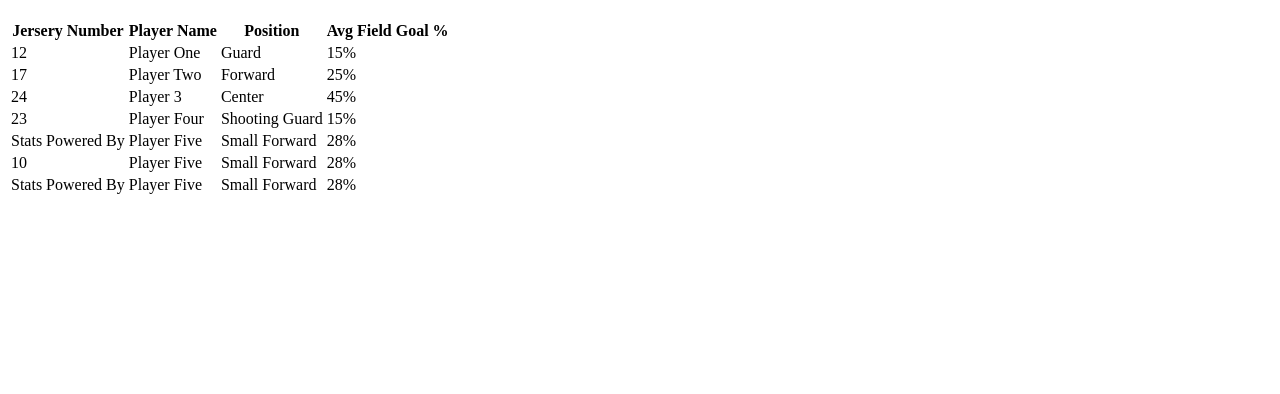
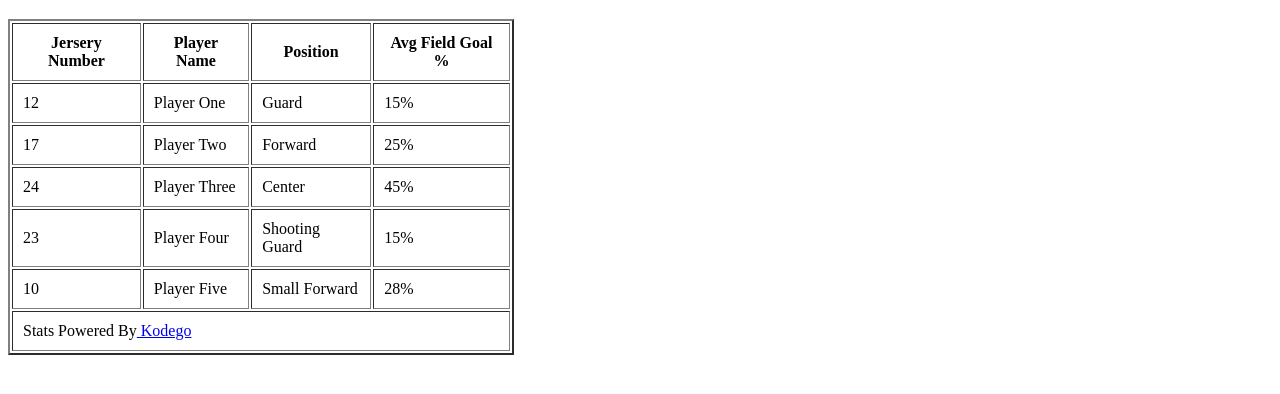
Before and after one commit to PUNZ829/Demo, a plain HTML site: page exercise7.html in a window 1280 px wide. Shown: the part 108-502 px from the top of the page. Drawn offline with Linux system fonts and the light colour scheme.

Commit message:
added data on exercise7 page

```diff
--- a/exercise7.html
+++ b/exercise7.html
@@ -5,7 +5,15 @@
     <meta http-equiv="X-UA-Compatible" content="IE=edge">
     <meta name="viewport" content="width=device-width, initial-scale=1.0">
     <title>HTML Tables</title>
+
+    <style>
+        td.Center {
+            text-align;center
+        }
+    </style>
 </head>
+
+
 <body>
     <main>
         <hr>
@@ -14,7 +22,7 @@
             Players
         </h1>
 
-    <table>
+        <table border="2" cellspacing="2" cellpadding="10" width="40%">
             <thead>
                 <tr>
                     <th>Jersery Number</th>
@@ -26,53 +34,41 @@
             <tbody>
                 <tr>
                     <td>12</td>
-                <td>Player One</td>
+                    <td class="Center">Player One</td>
                     <td>Guard</td>
-                <td>15%</td>
+                    <td class="Center">15%</td>
                 </tr>
                 <tr>
                     <td>17</td>
-                <td>Player Two</td>
+                    <td class="Center">Player Two</td>
                     <td>Forward</td>
-                <td>25%</td>
+                    <td class="Center">25%</td>
                 </tr>
                 <tr>
                     <td>24</td>
-                <td>Player 3</td>
+                    <td class="Center">Player Three</td>
                     <td>Center</td>
-                <td>45%</td>
+                    <td class="Center">45%</td>
                 </tr>
                 <tr>
                     <td>23</td>
-                <td>Player Four</td>
+                    <td class="Center">Player Four</td>
                     <td>Shooting Guard</td>
-                <td>15%</td>
-            </tr>
-            <tr>
-                <td>Stats Powered By</td>
-                <td>Player Five</td>
-                <td>Small Forward</td>
-                <td>28%</td>
+                    <td class="Center">15%</td>
                 </tr>
                 <tr>
                     <td>10</td>
-                <td>Player Five</td>
+                    <td class="Center">Player Five</td>
                     <td>Small Forward</td>
-                <td>28%</td>
-            </tr>
-            <tr>
-                <td>Stats Powered By</td>
-                <td>Player Five</td>
-                <td>Small Forward</td>
-                <td>28%</td>
+                    <td class="Center">28%</td>
                 </tr>
             </tbody>
-
+            <tfoot>
+                <tr>
+                    <td colspan="4" class="Center"> Stats Powered By<a href="index.html"> Kodego</a></td>
+                </tr>
+            </tfoot>
         </table>
-
-
     </main>
-
-
 </body>
 </html>
```
Lines whose indentation alone changed are shown as unchanged.
